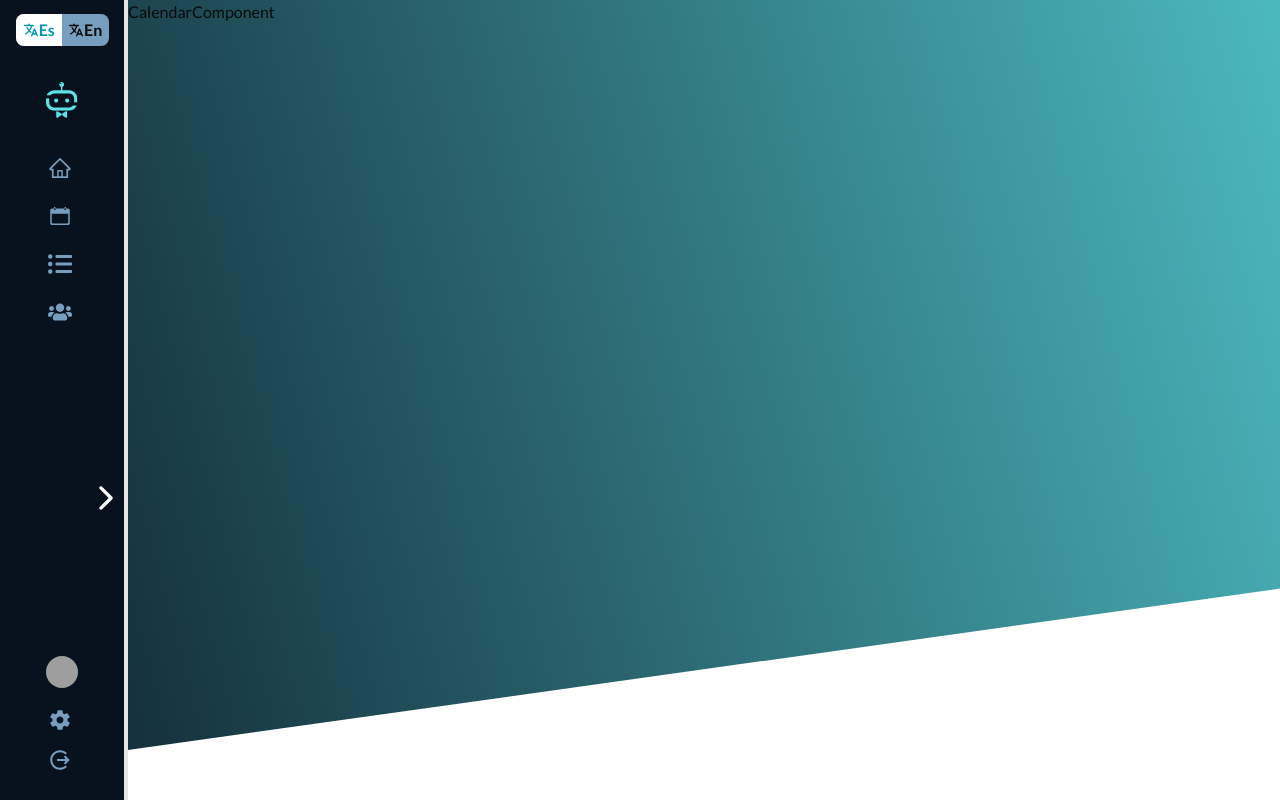
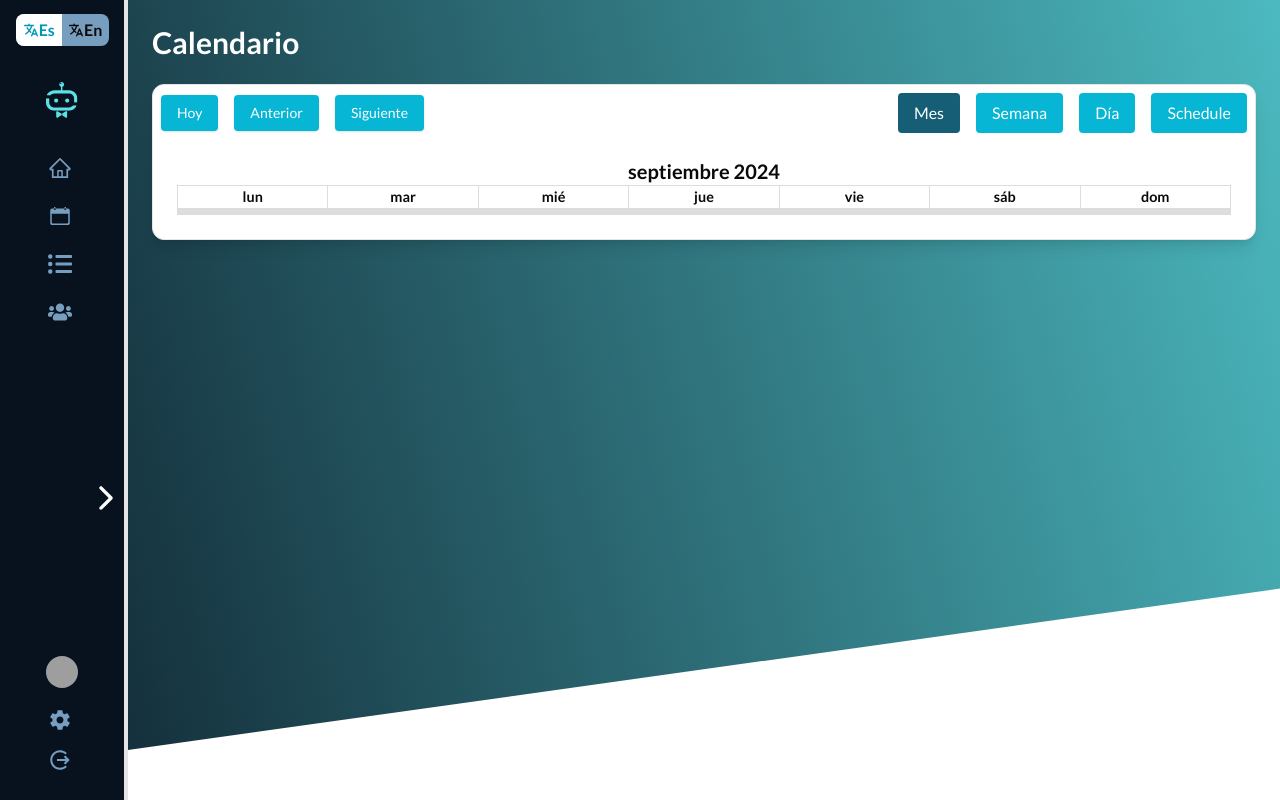
Before and after one commit to igrowker/i003-cerem-front, a React (Vite) app: page /calendarios in a window 1280 px wide. Built offline with nearby package versions, Linux system fonts and the light colour scheme; grey boxes are pictures that could not be loaded.

Commit message:
creacion del calendar component

```diff
--- /dev/null
+++ b/src/components/Calendar/Button/index.tsx
@@ -0,0 +1,81 @@
+import { Button } from "@/components/ui/button";
+import { View } from "react-big-calendar";
+import { useTranslation } from "react-i18next";
+
+interface CalendarControlButtonsProps {
+  onTodayClick: () => void;
+  onPrevClick: () => void;
+  onNextClick: () => void;
+  onViewChange: (view: "month" | "week" | "day" | "agenda") => void;
+  activeView: View;
+}
+
+const CalendarControlButtons: React.FC<CalendarControlButtonsProps> = ({
+  onTodayClick,
+  onPrevClick,
+  onNextClick,
+  onViewChange,
+  activeView,
+}) => {
+  const { t } = useTranslation();
+  const getButtonClass = (view: View) => {
+    return activeView === view
+      ? "bg-cyan-800 text-white py-2 px-4 rounded capitalize"
+      : "bg-cyan-500 text-white py-2 px-4 rounded capitalize";
+  };
+  return (
+    <div>
+      <div className="flex justify-between items-center mb-4 p-2">
+        <div className="flex space-x-4">
+          <Button
+            onClick={onTodayClick}
+            className="bg-cyan-500 hover:bg-cyan-700 text-white py-2 px-4 rounded capitalize"
+          >
+            {t("today")}
+          </Button>
+          <Button
+            onClick={onPrevClick}
+            className="bg-cyan-500 hover:bg-cyan-700 text-white py-2 px-4 rounded capitalize"
+          >
+            {t("previous")}
+          </Button>
+          <Button
+            onClick={onNextClick}
+            className="bg-cyan-500 hover:bg-cyan-700 text-white py-2 px-4 rounded capitalize"
+          >
+            {t("next")}
+          </Button>
+        </div>
+
+        <div className="flex space-x-4">
+          <button
+            onClick={() => onViewChange("month")}
+            className={getButtonClass("month")}
+          >
+            {t("month")}
+          </button>
+          <button
+            onClick={() => onViewChange("week")}
+            className={getButtonClass("week")}
+          >
+            {t("week")}
+          </button>
+          <button
+            onClick={() => onViewChange("day")}
+            className={getButtonClass("day")}
+          >
+            {t("day")}
+          </button>
+          <button
+            onClick={() => onViewChange("agenda")}
+            className={getButtonClass("agenda")}
+          >
+            {t("schedule")}
+          </button>
+        </div>
+      </div>
+    </div>
+  );
+};
+
+export default CalendarControlButtons;
--- a/src/components/Calendar/index.tsx
+++ b/src/components/Calendar/index.tsx
@@ -1,5 +1,146 @@
+import {
+  Calendar,
+  dateFnsLocalizer,
+  DateLocalizer,
+  View,
+} from "react-big-calendar";
+import { format, parse, startOfWeek, getDay, add, sub, Locale } from "date-fns";
+import { enUS, es } from "date-fns/locale";
+import "react-big-calendar/lib/css/react-big-calendar.css";
+import { Card, CardContent } from "../ui/card";
+import { useTranslation } from "react-i18next";
+import { messages } from "./utils";
+import { useState } from "react";
+import CalendarControlButtons from "./Button";
+
+const locales: { [key: string]: Locale } = {
+  "en-US": enUS,
+  es: es,
+};
+
 const CalendarComponent = () => {
-  return <div>CalendarComponent</div>;
+  const { t, i18n } = useTranslation();
+  const currentLang = i18n.language;
+  const [view, setView] = useState<View>("month");
+  const [date, setDate] = useState(new Date());
+
+  const localizer: DateLocalizer = dateFnsLocalizer({
+    format: (date: Date, stringFormat: string, locale: Locale) =>
+      format(date, stringFormat, { locale: locales[currentLang] }),
+    parse: (dateString: string, stringFormat: string, locale: Locale) =>
+      parse(dateString, stringFormat, new Date(), {
+        locale: locales[currentLang],
+      }),
+    startOfWeek: (date: Date, locale: Locale) =>
+      startOfWeek(date, { locale: locales[currentLang] }),
+    getDay: (date: Date) => getDay(date),
+    locales,
+  });
+
+  const handleToday = () => setDate(new Date());
+
+  const handlePrev = () => {
+    setDate((prevDate) => {
+      if (view === "month") {
+        return sub(prevDate, { months: 1 });
+      } else if (view === "week") {
+        return sub(prevDate, { weeks: 1 });
+      } else if (view === "day") {
+        return sub(prevDate, { days: 1 });
+      } else if (view === "agenda") {
+        return sub(prevDate, { months: 1 });
+      }
+      return prevDate;
+    });
+  };
+
+  const handleNext = () => {
+    setDate((prevDate) => {
+      if (view === "month") {
+        return add(prevDate, { months: 1 });
+      } else if (view === "week") {
+        return add(prevDate, { weeks: 1 });
+      } else if (view === "day") {
+        return add(prevDate, { days: 1 });
+      } else if (view === "agenda") {
+        return add(prevDate, { months: 1 });
+      }
+      return prevDate;
+    });
+  };
+  const handleViewChange = (newView: View) => {
+    setView(newView);
+  };
+
+  const getFormattedDateRange = () => {
+    if (view === "month") {
+      return format(date, "MMMM yyyy", { locale: locales[currentLang] });
+    }
+    if (view === "week") {
+      const startOfWeekDate = startOfWeek(date, {
+        locale: locales[currentLang],
+      });
+      const endOfWeekDate = add(startOfWeekDate, { days: 6 });
+      return `${format(startOfWeekDate, "dd MMM", {
+        locale: locales[currentLang],
+      })} - ${format(endOfWeekDate, "dd MMM", {
+        locale: locales[currentLang],
+      })}`;
+    }
+    if (view === "day") {
+      return format(date, "EEEE, dd MMM yyyy", {
+        locale: locales[currentLang],
+      });
+    }
+    if (view === "agenda") {
+      return format(date, "MMMM yyyy", { locale: locales[currentLang] });
+    }
+    return "";
+  };
+
+  return (
+    <div className="flex-1 overflow-auto">
+      <div className="p-4 md:p-6 space-y-6">
+        <div className="flex justify-between items-center mb-6">
+          <h1 className="text-3xl font-bold text-white capitalize">
+            {t("calendario")}
+          </h1>
+        </div>
+
+        <Card className="w-full mx-auto shadow-lg">
+          <CalendarControlButtons
+            onTodayClick={handleToday}
+            onPrevClick={handlePrev}
+            onNextClick={handleNext}
+            onViewChange={handleViewChange}
+            activeView={view}
+          />
+          <div className="text-xl font-bold text-center flex-grow">
+            {getFormattedDateRange()}
+          </div>
+          <CardContent>
+            <div className="grid gap-4">
+              <Calendar
+                localizer={localizer}
+                startAccessor="start"
+                endAccessor="end"
+                messages={messages[currentLang]}
+                className="bg-white max-h-[750px]"
+                view={view}
+                onView={handleViewChange}
+                date={date}
+                onNavigate={(newDate: Date, newView: View) => {
+                  setDate(newDate);
+                  setView(newView);
+                }}
+                toolbar={false}
+              />
+            </div>
+          </CardContent>
+        </Card>
+      </div>
+    </div>
+  );
 };
 
 export default CalendarComponent;
--- /dev/null
+++ b/src/components/Calendar/utils.ts
@@ -0,0 +1,26 @@
+export const messages: { [key: string]: { [key: string]: string } } = {
+    'en-US': {
+      next: "Next",
+      previous: "Previous",
+      today: "Today",
+      month: "Month",
+      week: "Week",
+      day: "Day",
+      agenda: "Agenda",
+      date: "Date",
+      time: "Time",
+      event: "Event",
+    },
+    'es': {
+      next: "Siguiente",
+      previous: "Anterior",
+      today: "Hoy",
+      month: "Mes",
+      week: "Semana",
+      day: "Día",
+      agenda: "Agenda",
+      date: "Fecha",
+      time: "Hora",
+      event: "Evento",
+    },
+  };
```
